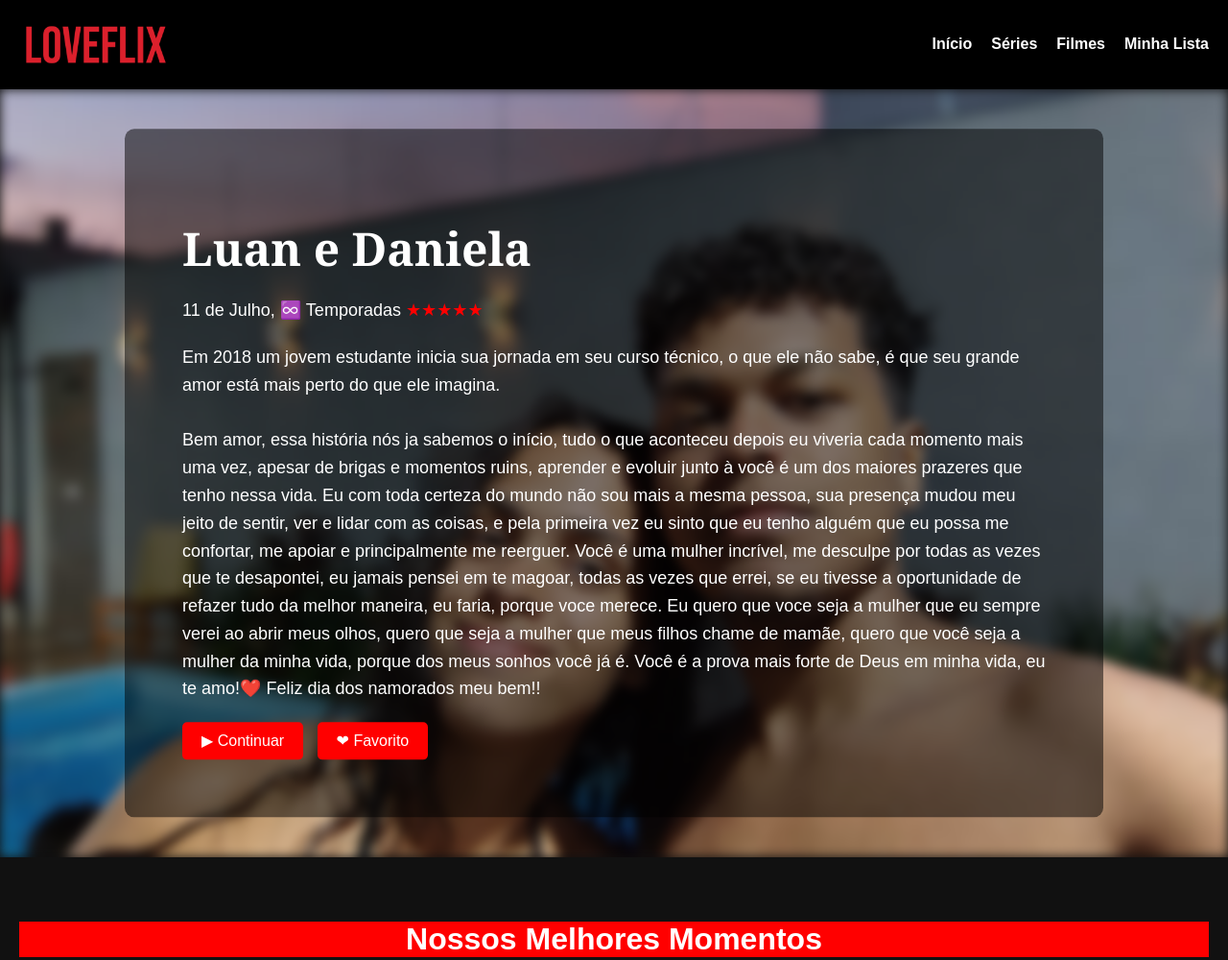
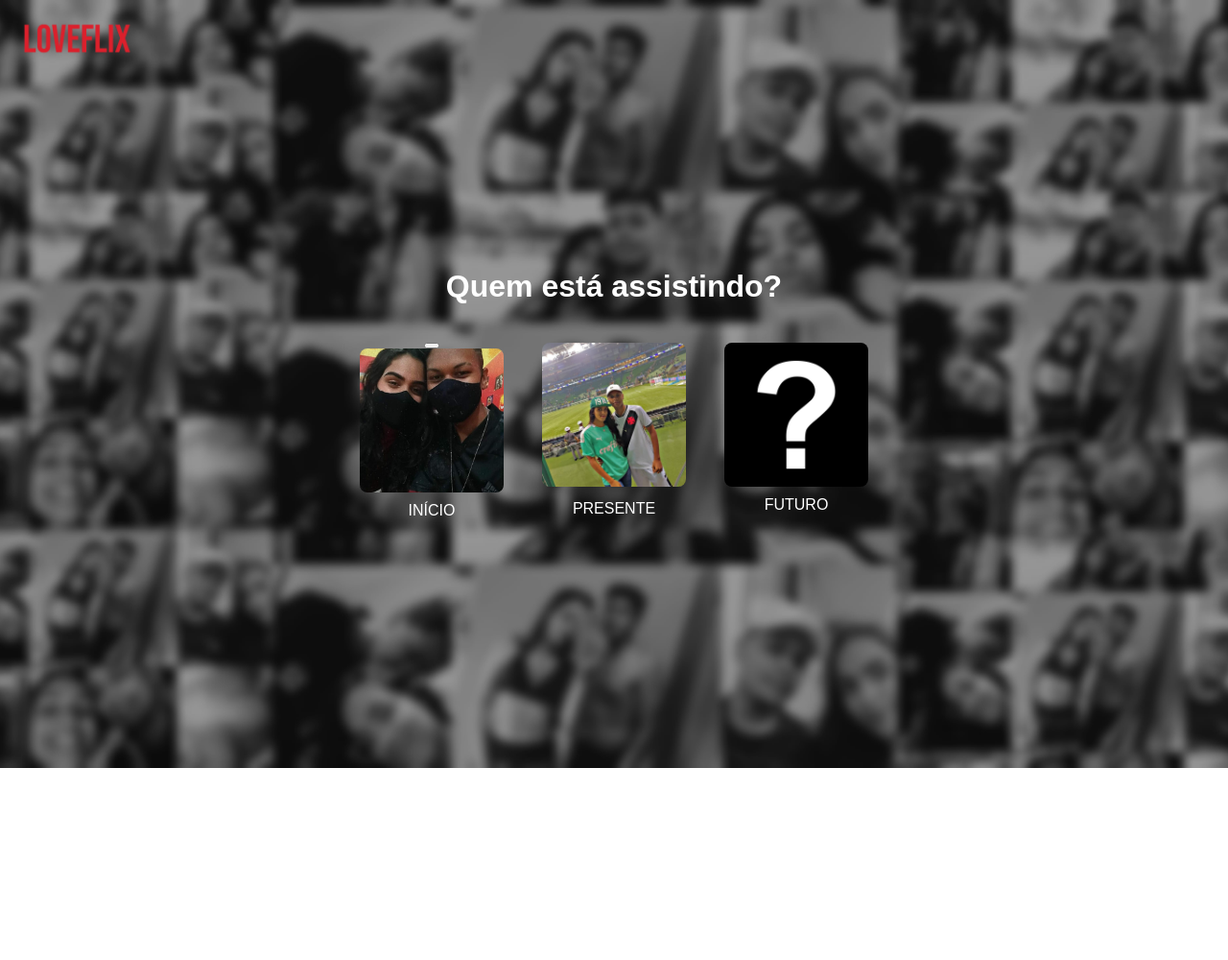
Before and after one commit to Luan-5ilva/Valentine-s-Day, a plain HTML site: page index.html in a window 1280 px wide. Shown: the top 1000 px of the page at 96% size. After the commit the page ends 800 px from the top, so only its background shows below. Drawn offline with Linux system fonts and the light colour scheme.

Commit message:
Future and home page add

```diff
--- a/index.html
+++ b/index.html
@@ -1,91 +1,38 @@
-<!-- index.html -->
 <!DOCTYPE html>
 <html lang="pt-BR">
   <head>
     <meta charset="UTF-8" />
     <meta name="viewport" content="width=device-width, initial-scale=1.0" />
-    <title>Feliz Dia dos Namorados!</title>
-    <link rel="stylesheet" href="styles.css" />
-    <audio
-      id="audioContinuar"
-      src="assets/audios/The Weeknd - I Feel It Coming ft. Daft Punk (Official Video).mp3"
-    ></audio>
+    <title>Perfis</title>
+    <link rel="stylesheet" href="style2.css" />
   </head>
   <body>
-    <header class="header">
-      <img src="assets/images/logo.png" alt="Logo" class="logo" />
-      <nav>
-        <ul class="nav-links">
-          <li><a href="#">Início</a></li>
-          <li><a href="#">Séries</a></li>
-          <li><a href="#">Filmes</a></li>
-          <li><a href="#">Minha Lista</a></li>
-        </ul>
-      </nav>
-    </header>
+    <div class="logo">
+      <img src="assets/images/logo.png" alt="LoveFlix" />
+    </div>
 
-    <main class="hero">
-      <div class="description-container">
-        <div class="description-bg"></div>
-        <div class="description">
-          <h1>Luan e Daniela</h1>
-          <p class="meta">
-            11 de Julho, ♾️ Temporadas <span class="rating">★★★★★</span>
-          </p>
-          <p>
-            Em 2018 um jovem estudante inicia sua jornada em seu curso técnico,
-            o que ele não sabe, é que seu grande amor está mais perto do que ele
-            imagina. <br /><br />Bem amor, essa história nós ja sabemos o
-            início, tudo o que aconteceu depois eu viveria cada momento mais uma
-            vez, apesar de brigas e momentos ruins, aprender e evoluir junto à
-            você é um dos maiores prazeres que tenho nessa vida. Eu com toda
-            certeza do mundo não sou mais a mesma pessoa, sua presença mudou meu
-            jeito de sentir, ver e lidar com as coisas, e pela primeira vez eu
-            sinto que eu tenho alguém que eu possa me confortar, me apoiar e
-            principalmente me reerguer. Você é uma mulher incrível, me desculpe
-            por todas as vezes que te desapontei, eu jamais pensei em te magoar,
-            todas as vezes que errei, se eu tivesse a oportunidade de refazer
-            tudo da melhor maneira, eu faria, porque voce merece. Eu quero que
-            voce seja a mulher que eu sempre verei ao abrir meus olhos, quero
-            que seja a mulher que meus filhos chame de mamãe, quero que você
-            seja a mulher da minha vida, porque dos meus sonhos você já é. Você
-            é a prova mais forte de Deus em minha vida, eu te amo!❤️ Feliz dia
-            dos namorados meu bem!!
-          </p>
-          <div class="buttons">
-            <button onclick="continuar()">▶ Continuar</button>
-            <button onclick="favorito()">❤ Favorito</button>
-          </div>
+    <div class="container">
+      <h1>Quem está assistindo?</h1>
+      <div class="grid-container">
+        <div class="profile">
+          <button onclick="passado()"></button>
+          <img src="assets/images/inicio.jpg" alt="Perfil 1" />
+          <p>INÍCIO</p>
+        </div>
+        <div class="profile">
+          <a href="home.html">
+            <img src="assets/images/profile.jpg" alt="Perfil 2" />
+          </a>
+
+          <p>PRESENTE</p>
+        </div>
+        <div class="profile">
+          <a href="futuro.html"></a>
+          <img src="assets/images/futuro.jpg" alt="Perfil 3" />
+          <p>FUTURO</p>
         </div>
       </div>
-    </main>
-
-    <section class="momentos">
-      <h2>Nossos Melhores Momentos</h2>
-      <div class="momentos-grid">
-        <img src="assets/images/momento1.jpg" alt="Momento 1" />
-        <img src="assets/images/momento2.jpg" alt="Momento 2" />
-        <img src="assets/images/momento3.jpeg" alt="Momento 3" />
-        <img src="assets/images/momento4.jpeg" alt="Momento 4" />
-        <img src="assets/images/momento5.jpg" alt="Momento 5" />
-        <img src="assets/images/momento6.jpeg" alt="Momento 6" />
-      </div>
-    </section>
-
-    <script>
-      document.addEventListener("DOMContentLoaded", function () {
-        const botaoContinuar = document.querySelector(".buttons button");
-        const audio = document.getElementById("audioContinuar");
-
-        if (botaoContinuar && audio) {
-          botaoContinuar.addEventListener("click", () => {
-            audio.currentTime = 0;
-            audio.play();
-          });
-        }
-      });
-    </script>
-
+    </div>
     <script src="script.js"></script>
   </body>
 </html>
--- a/script.js
+++ b/script.js
@@ -4,5 +4,16 @@ function continuar() {
 }
 
 function favorito() {
-  alert("Você sempre será minha história favorita 💖");
+  alert("Você sempre será minha história favorita💖");
 }
+
+// script.js
+function futuro() {
+  alert(
+    "Não há como descrever nosso futuro em códigos, mas se eu fosse o programador de nossas vidas, eu com certeza criaria um looping!"
+  );
+}
+
+function passado() {
+  alert("Essa parte não deu tempo amor, o homem não é de ferro né kkkk");
+}
--- /dev/null
+++ b/style2.css
@@ -0,0 +1,106 @@
+/* styles.css */
+body {
+  margin: 0;
+  padding: 0;
+  font-family: Arial, sans-serif;
+  color: white;
+  display: flex;
+  justify-content: center;
+  align-items: center;
+  height: 100vh;
+  text-align: center;
+  position: relative;
+  overflow: hidden;
+}
+
+body::before {
+  content: "";
+  position: fixed;
+  top: 0;
+  left: 0;
+  width: 100%;
+  height: 100%;
+  background: url("assets/images/fundo.jpg") no-repeat center center/cover;
+  opacity: 2;
+  z-index: -1;
+  filter: brightness(0.6);
+}
+
+.container {
+  max-width: 900px;
+  width: 100%;
+  padding: 0 20px;
+  box-sizing: border-box;
+}
+
+.container h1 {
+  font-size: 2rem;
+  margin-bottom: 40px;
+}
+
+.grid-container {
+  display: flex;
+  gap: 40px;
+  justify-content: center;
+  flex-wrap: wrap;
+}
+
+.profile {
+  display: flex;
+  flex-direction: column;
+  align-items: center;
+  cursor: pointer;
+  transition: transform 0.3s ease, filter 0.3s ease;
+}
+
+.profile:hover {
+  transform: scale(1.05);
+  filter: brightness(1.2);
+}
+
+.profile img {
+  width: 100%;
+  max-width: 150px;
+  aspect-ratio: 1 / 1;
+  border-radius: 8px;
+  margin-bottom: 10px;
+  object-fit: cover;
+  transition: transform 0.3s ease, filter 0.3s ease;
+}
+
+.profile p {
+  margin: 0;
+  font-size: 1rem;
+  color: #ffffff;
+}
+
+.logo {
+  position: fixed;
+  top: 20px;
+  left: 20px;
+  z-index: 1000;
+}
+
+.logo img {
+  height: 40px;
+}
+
+@media (max-width: 600px) {
+  .grid-container {
+    flex-direction: column;
+    gap: 20px;
+  }
+
+  .profile img {
+    max-width: 100px;
+  }
+
+  .container h1 {
+    font-size: 1.5rem;
+    margin-bottom: 20px;
+  }
+
+  .logo img {
+    height: 30px;
+  }
+}
--- /dev/null
+++ b/style3.css
@@ -0,0 +1,52 @@
+/* Reset e configuração base */
+::after,
+::before {
+  padding: 0;
+  margin: 0;
+  box-sizing: border-box;
+}
+
+body {
+  background: url("assets/images/fundo.jpg") no-repeat center center/cover;
+  margin: 0;
+  font-family: sans-serif;
+}
+
+/* Centraliza o conteúdo */
+.container {
+  display: flex;
+  width: 100%;
+  height: 100vh;
+  justify-content: center;
+  align-items: center;
+  overflow: hidden;
+}
+
+/* Texto com digitação */
+.msg {
+  font-size: clamp(16px, 2.5vw, 28px); /* Responsivo */
+  color: #fff;
+  border-right: 4px solid red;
+  white-space: nowrap;
+  overflow: hidden;
+  width: 0;
+
+  animation: typing 8s steps(112, end) forwards, blink 0.7s step-end infinite;
+}
+
+/* Digitação */
+@keyframes typing {
+  from {
+    width: 0;
+  }
+  to {
+    width: 112ch;
+  }
+}
+
+/* Cursor */
+@keyframes blink {
+  50% {
+    border-color: transparent;
+  }
+}
--- a/styles.css
+++ b/styles.css
@@ -144,6 +144,12 @@ body {
     font-size: 2rem;
   }
 
+  .description p {
+    font-size: 15px;
+    line-height: 1.6;
+    color: white;
+  }
+
   .meta {
     font-size: 0.9rem;
   }
```
Also changed, not shown: futuro.html (added, +17 -0 lines), home.html (added, +91 -0 lines), assets/images/fundo.jpg (added), assets/images/futuro.jpg (added), assets/images/inicio.jpg (added), assets/images/profile.jpg (added).
